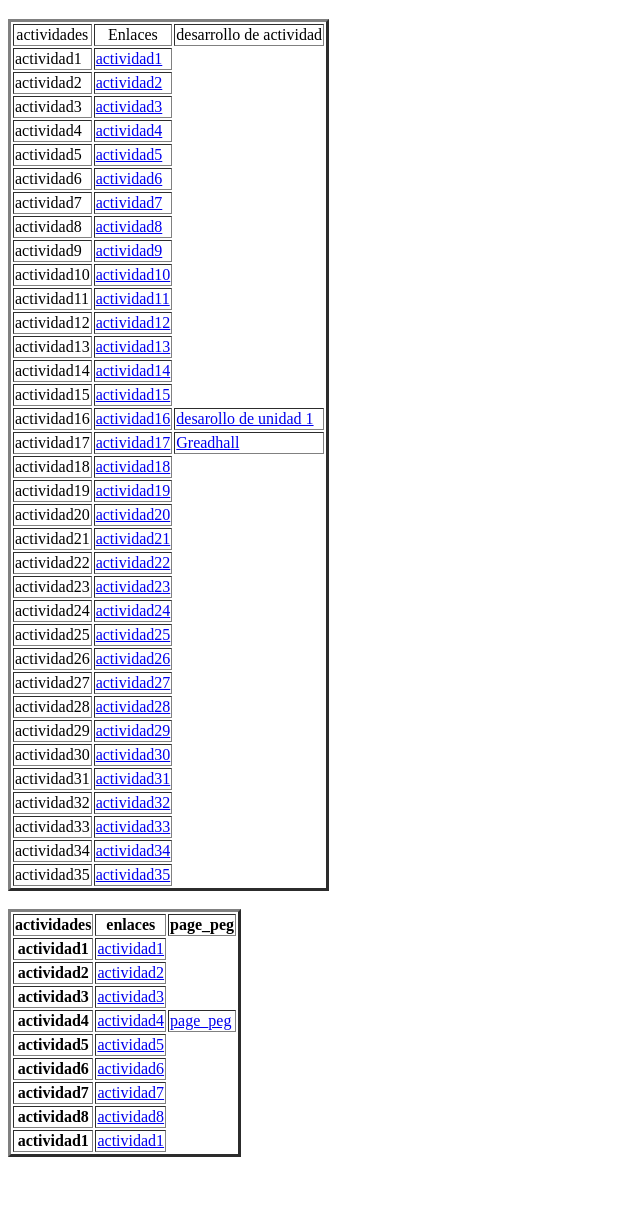
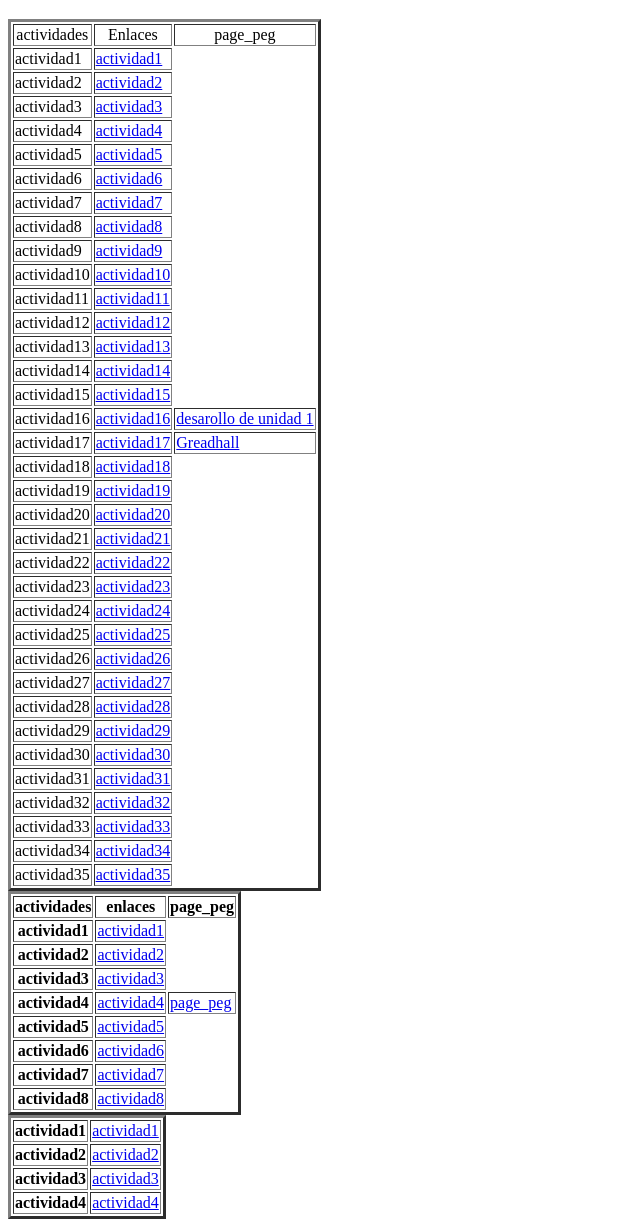
Before and after one commit to bsfrontado/misitioweb.github.io, a plain HTML site: page index.html in a window 1280 px wide. Shown: the part 61-1288 px from the top of the page, without its empty margins (0-640 px from the left). Before the commit the page ends 1226 px from the top, so only its background shows below. Drawn offline with Linux system fonts and the light colour scheme.

Commit message:
primer actualizacion

```diff
--- a/index.html
+++ b/index.html
@@ -10,7 +10,7 @@
     <table border="3" widht="300"><tr>
         <td align="center">actividades</td>
         <td align="center"> Enlaces</td>
-       <td align="center">desarrollo de actividad</td>
+       <td align="center">page_peg</td>
     </tr>
 
     <tr>
@@ -158,7 +158,7 @@
 <table border="3">
     <thead>
         <tr>
-            <th>actividades</th> <th>enlaces</th> <th>page_peg</th>
+            <th>actividades</th> <th>enlaces</th> <th>page_peg <br></th>
         </tr>
     </thead>
     <tbody>
@@ -203,12 +203,25 @@
             <td><a href=".\actividades2\actividad8.html " target="blank"> actividad8</a></td>
 
         </tr>
-        <br>
+    </tbody>
+    <table border="3">
         <tr>
             <th>actividad1</th>
             <td> <a href=".\actividades3\actividad1.html" target="blank"> actividad1</a></td>
         </tr>
-  </tbody>
+        <tr>
+            <th>actividad2</th>
+            <td> <a href=".\actividades3\actividad2.html" target="blank"> actividad2</a></td>
+        </tr>
+        <tr>
+            <th>actividad3</th>
+            <td> <a href=".\actividades3\actividad3.html" target="blank"> actividad3</a></td>
+        </tr>
+        <tr>
+            <th>actividad4</th>
+            <td> <a href=".\actividades3\actividad4.html" target="blank"> actividad4</a></td>
+        </tr>
+    </table>
 </table>
 </body>
 </html>
```
